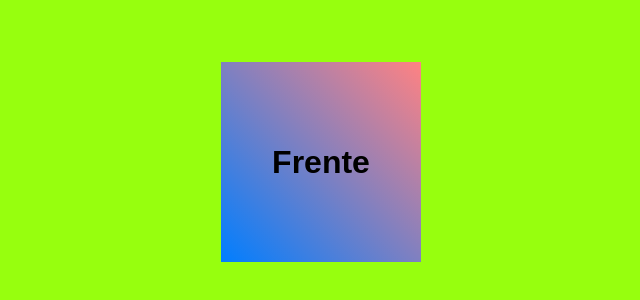
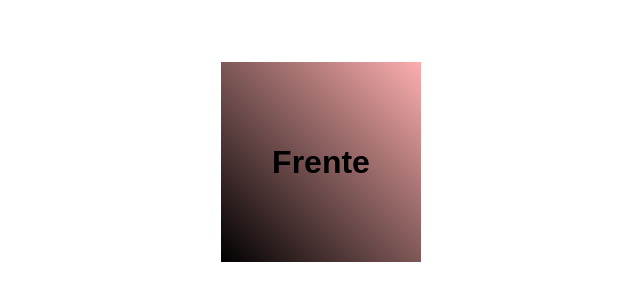
Before and after one commit to gabriel-araujo912/Cartao-3D, a plain HTML site: page index.html in a window 1280 px wide. Shown: the part 228-528 px from the top of the page, without its empty margins (319-959 px from the left). Drawn offline with Linux system fonts and the light colour scheme.

Commit message:
Alterando a frente

```diff
--- a/style.css
+++ b/style.css
@@ -10,7 +10,6 @@ body {
   display: flex;
   justify-content: center;
   align-items: center;
-  background-color: #97ff0e;
 }
 
 .box {
@@ -27,7 +26,7 @@ body {
 }
 
 .frente {
-  background-image: linear-gradient(45deg, #007eff, #ff8282);
+  background-image: linear-gradient(45deg, #000000, #fdaeae);
   position: absolute;
   width: 100%;
   height: 100%;
```
